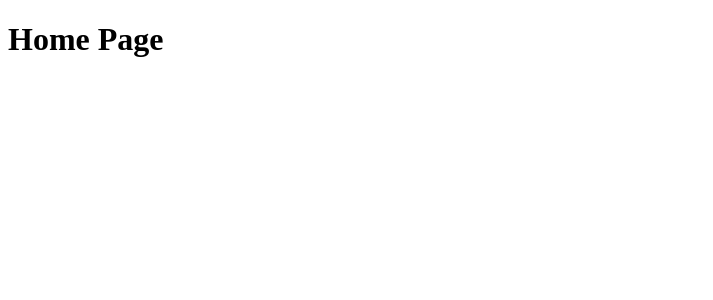
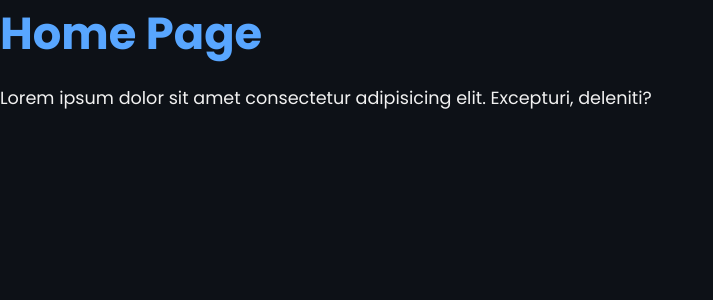
Before and after one commit to JuanWebDeveloper/Virtual-Note-Diary, a React (Create React App) app: page / in a window 1280 px wide. Shown: the top 300 px of the page, without its empty margins (0-713 px from the left). Built offline with nearby package versions, Linux system fonts and the light colour scheme.

Commit message:
Styles: Initial styles of the application

```diff
--- a/package.json
+++ b/package.json
@@ -10,6 +10,7 @@
     "react-dom": "^17.0.2",
     "react-router-dom": "^6.1.1",
     "react-scripts": "4.0.3",
+    "sass": "^1.45.0",
     "web-vitals": "^1.1.2"
   },
   "scripts": {
--- a/src/App.js
+++ b/src/App.js
@@ -1,4 +1,7 @@
 import { AppRouter } from './routers/AppRouter';
+
+// App Styles
+import './styles/styles.scss';
 
 export const App = () => {
 	return <AppRouter />;
--- a/src/components/home/HomePage.js
+++ b/src/components/home/HomePage.js
@@ -1,7 +1,8 @@
 export const HomePage = () => {
 	return (
 		<div>
-			<h1>Home Page</h1>
+			<h1 className='title'>Home Page</h1>
+			<p>Lorem ipsum dolor sit amet consectetur adipisicing elit. Excepturi, deleniti?</p>
 		</div>
 	);
 };
--- /dev/null
+++ b/src/styles/defaults/_globals.scss
@@ -0,0 +1,32 @@
+// Global Styles
+* {
+	box-sizing: border-box;
+	font-family: $font_family;
+}
+
+body {
+	background-color: $background_color_primary;
+	margin: 0;
+	overflow-x: hidden;
+	padding: 0;
+}
+
+.title {
+	color: $title_color;
+	font-size: $font_size_title;
+	font-weight: $font_weight_title;
+	margin: 0;
+}
+
+.sub-title {
+	color: $title_color;
+	font-size: $font_size_sub_title;
+	font-weight: $font_weight_sub_title;
+	margin: 0;
+}
+
+p {
+	color: $text_color;
+	font-size: $font_size_text;
+	font-weight: $font_weight_text;
+}
--- /dev/null
+++ b/src/styles/defaults/_settings.scss
@@ -0,0 +1,19 @@
+// Font Import
+@import url('https://fonts.googleapis.com/css2?family=Poppins:wght@100;200;300;400;500;600;700;800;900&display=swap');
+
+// Background Colors
+$background_color_primary: #0d1117;
+$background_color_secondary: lighten($background_color_primary, 15);
+
+// Text Colors
+$title_color: #58a6ff;
+$text_color: #f1f1f1;
+
+// Fonts Config
+$font_family: 'Poppins', sans-serif;
+$font_size_title: 2.8rem;
+$font_size_sub_title: 1.9rem;
+$font_size_text: 1.1rem;
+$font_weight_title: 700;
+$font_weight_sub_title: 500;
+$font_weight_text: 400;
--- /dev/null
+++ b/src/styles/styles.scss
@@ -0,0 +1,3 @@
+// Styles Defaults
+@import './defaults/settings';
+@import './defaults/globals';
```
Also changed, not shown: 1 other file (tests, documents, lock files or other folders).
